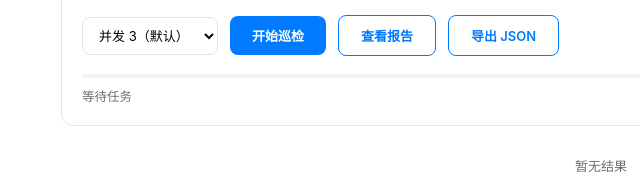
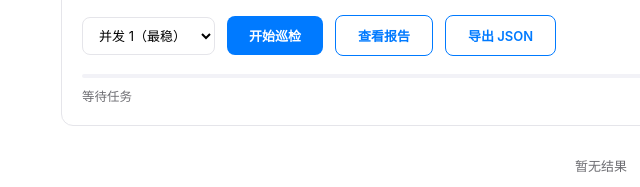
Before and after one commit to ryhirz/page-audit-service, a website: page public/index.html in a window 1280 px wide. Shown: the part 295-482 px from the top of the page, 39-679 px from the left. Drawn offline with Linux system fonts and the light colour scheme.

Commit message:
记录并发拖累的实测结论，并发默认改为 1
- 混合重量的批次里并发 2 反而比并发 1 慢 6 倍（轻页面 1.3s -> 20.4s）
- README 增加「已知限制」章节，给出分级调度的改进方向
- UI 并发选项补 1，默认改为最稳的 1

```diff
--- a/public/index.html
+++ b/public/index.html
@@ -50,8 +50,9 @@ www.example.com/about
 www.example.com/courses"></textarea>
     <div class="row">
       <select id="conc">
-        <option value="2">并发 2（稳）</option>
-        <option value="3" selected>并发 3（默认）</option>
+        <option value="1" selected>并发 1（最稳）</option>
+        <option value="2">并发 2</option>
+        <option value="3">并发 3</option>
         <option value="4">并发 4（快）</option>
       </select>
       <button id="run">开始巡检</button>
```
Also changed, not shown: README.md, screenshots/report.png, screenshots/ui-empty.png, screenshots/ui-result.png.
